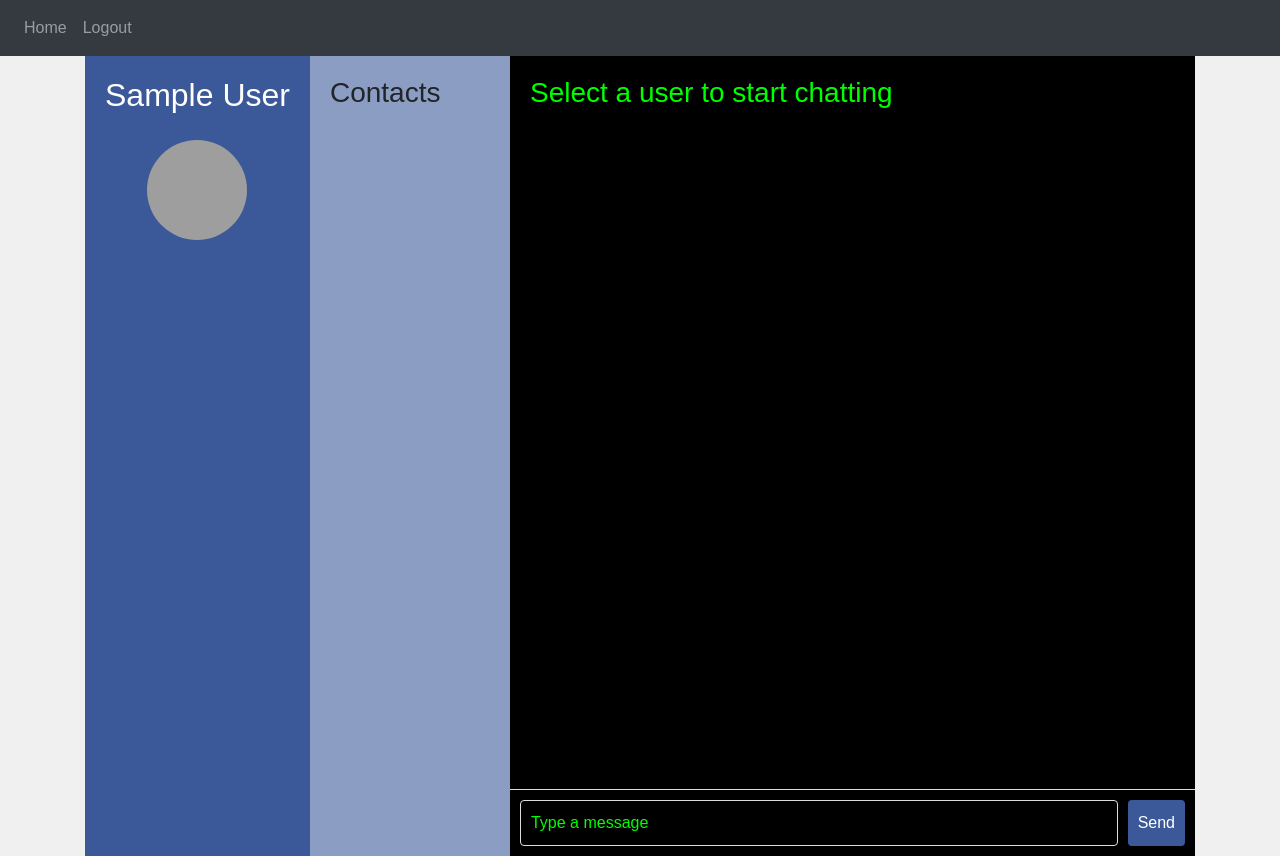
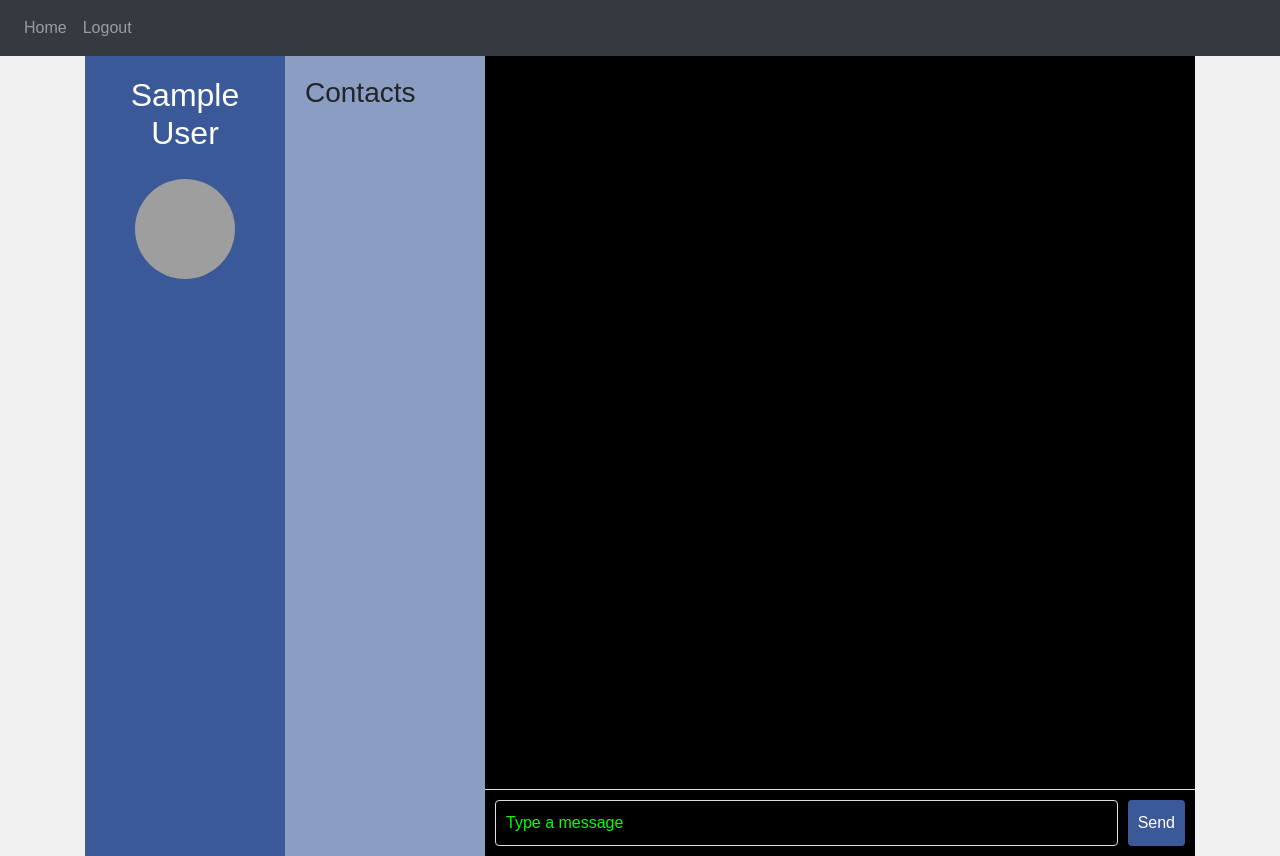
Before and after one commit to Ahmed-El-Gendy/ChatHub, a Flask app: page / in a window 1280 px wide. Run offline with Flask 3, Linux system fonts and the light colour scheme; the visitor is signed in with stand-in values (Sample User, id 1); data comes from the database, SQL or seed files in the repository; some libraries are stand-ins or nearby versions; grey boxes are pictures that could not be loaded.

Commit message:
update chat refresh

```diff
--- a/website/static/chat.css
+++ b/website/static/chat.css
@@ -3,10 +3,14 @@ body {
     background-color: #f0f0f0;
     margin: 0;
     padding: 0;
+    height: 100vh;
+    display: flex;
+    flex-direction: column;
 }
 
 .chat-container {
     display: flex;
+    flex: 1;
     height: 100vh;
 }
 
@@ -15,6 +19,7 @@ body {
     color: white;
     padding: 20px;
     text-align: center;
+    flex: 0 0 200px;
 }
 
 .profile-img {
@@ -35,6 +40,8 @@ body {
     background-color: #8b9dc3;
     padding: 20px;
     width: 200px;
+    flex: 0 0 200px;
+    overflow: auto;
 }
 
 .users-list ul {
@@ -58,7 +65,7 @@ body {
     display: flex;
     flex-direction: column;
     background-color: #000;
-    color: #00ff00;
+    color: #000000;
 }
 
 .messages {
```
Also changed, not shown: website/static/chat.js (+24 -25 lines).
